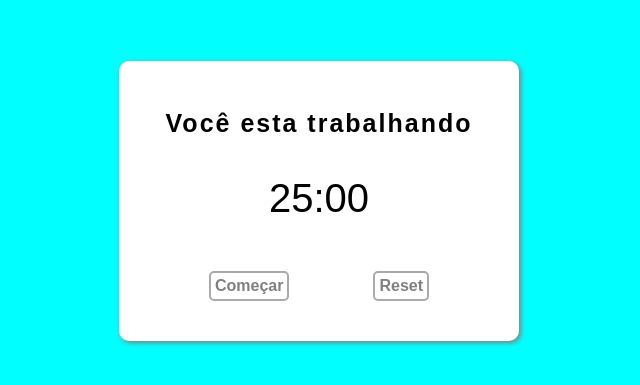
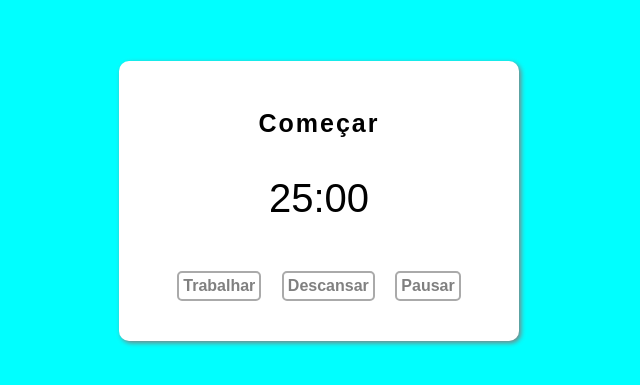
Before and after one commit to Jose-GuilhermeG/PomodoroSystem, a React (Vite) app: page / in a window 1280 px wide. Shown: the part 199-584 px from the top of the page, without its empty margins (321-961 px from the left). Built offline with nearby package versions, Linux system fonts and the light colour scheme.

Commit message:
feat: add rest button

```diff
--- a/src/App.tsx
+++ b/src/App.tsx
@@ -1,33 +1,69 @@
-import React , {useState} from "react"
+import React , {useState, useReducer ,type MouseEvent} from "react"
 import PomodoroTimer from "./components/PomodoroTime"
 import { Button } from "./components/button"
 
+export interface TimeReducerAction{
+  type : 'decrement' | 'reset';
+  value? : number
+}
+
+ const TimeReducer = (currentTime : number , action : TimeReducerAction) : number =>{
+    switch(action.type){
+      case "reset":
+        return action.value || 1500
+      case "decrement":
+        return currentTime - 1
+    }
+  }
+
 function App() {
   const [isRuning , setIsRuning] = useState<boolean>(false)
+  const [isWorking , setIsWorking] = useState<boolean>(false)
+  const [isResting , setIsResting] = useState<boolean>(false)
+  const [pomodoroTime , setPomodoroTime] = useReducer(TimeReducer , 1500)
+  const [content , setContent] = useState<string>("Começar")
+
+  const handlerResting = ()=>{
+    setIsWorking(false)
+    setPomodoroTime({type : "reset" , "value" : 400})
+    setContent("Você está Descansando")
+  }
+
+  const startWorking = ()=>{
+    setIsWorking(true)
+    setIsRuning(true)
+    setPomodoroTime({type : "reset"})
+    setContent("Você está trabalhando")
+  }
+
+  const handlerPause = (e : MouseEvent )=>{
+    setIsRuning(prev=>!prev)
+    const element = e.target as HTMLElement
+    if(!isRuning) element.textContent = "Pausar"
+    else element.textContent = "Voltar"
+  }
 
   return (
     <main className="card">
       <h2 className="card-title">
-        Você esta trabalhando
+        {content}
       </h2>
       <PomodoroTimer
-        PomodoroTime={1500}
-        shortRestTime={300}
-        longRestTime={900}
-        cycles={4}
+        time={pomodoroTime}
+        setTimeFunc={(setPomodoroTime)}
         runing={isRuning}
       />
       <div className="button-container">
-        <Button onClick={e=>{
-          const element = e.target as HTMLButtonElement
-          if(!isRuning) element.innerText = "pausar"
-          else element.innerText = "Voltar"
-          setIsRuning(prevs=>!prevs)
-        }}>
-          Começar
+        <Button onClick={startWorking}
+        >
+          Trabalhar
         </Button>
-        <Button>
-          Reset
+        <Button onClick={handlerResting}>
+          Descansar
+        </Button>
+        <Button
+          onClick={(e)=>handlerPause(e)}>
+          Pausar
         </Button>
       </div>
     </main>
--- a/src/components/PomodoroTime.tsx
+++ b/src/components/PomodoroTime.tsx
@@ -1,26 +1,24 @@
-import React, { type JSX } from "react";
+import React, { type ActionDispatch, type JSX } from "react";
 import { useInterval } from "../hooks/useInterval";
 import { SecondsToTime } from "../utils/SecondsToTime";
+import type { TimeReducerAction } from "../App";
 
 interface PomodoroTimerProps {
-    PomodoroTime : number;
-    shortRestTime : number;
-    longRestTime : number;
-    cycles : number;
+    time : number;
+    setTimeFunc : React.Dispatch<TimeReducerAction>;
     runing : boolean;
     className? : string
 }
 
-export default function PomodoroTimer({PomodoroTime , shortRestTime , longRestTime , cycles , runing , className = ""} : PomodoroTimerProps) : JSX.Element{
-    const [mainTime , setMainTime] = React.useState<number>(PomodoroTime)
+export default function PomodoroTimer({time , setTimeFunc ,  runing , className = ""} : PomodoroTimerProps) : JSX.Element{
 
     useInterval(()=>{
-        setMainTime( mainTime - 1)
+        setTimeFunc({type : "decrement"})
     } , runing ? 1000 : null)
 
     return (
         <div className={className + "pomodoro-display"}>
-            {SecondsToTime(mainTime)}
+            {SecondsToTime(time)}
         </div>
     )
 }
```
